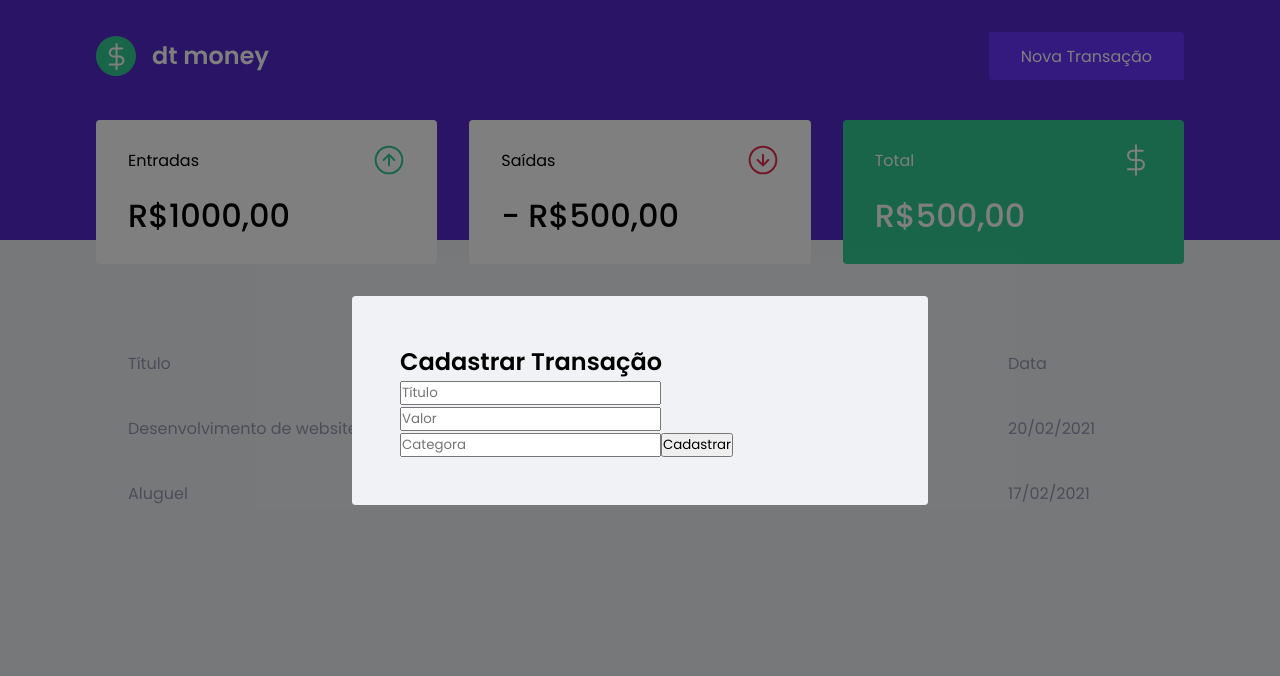
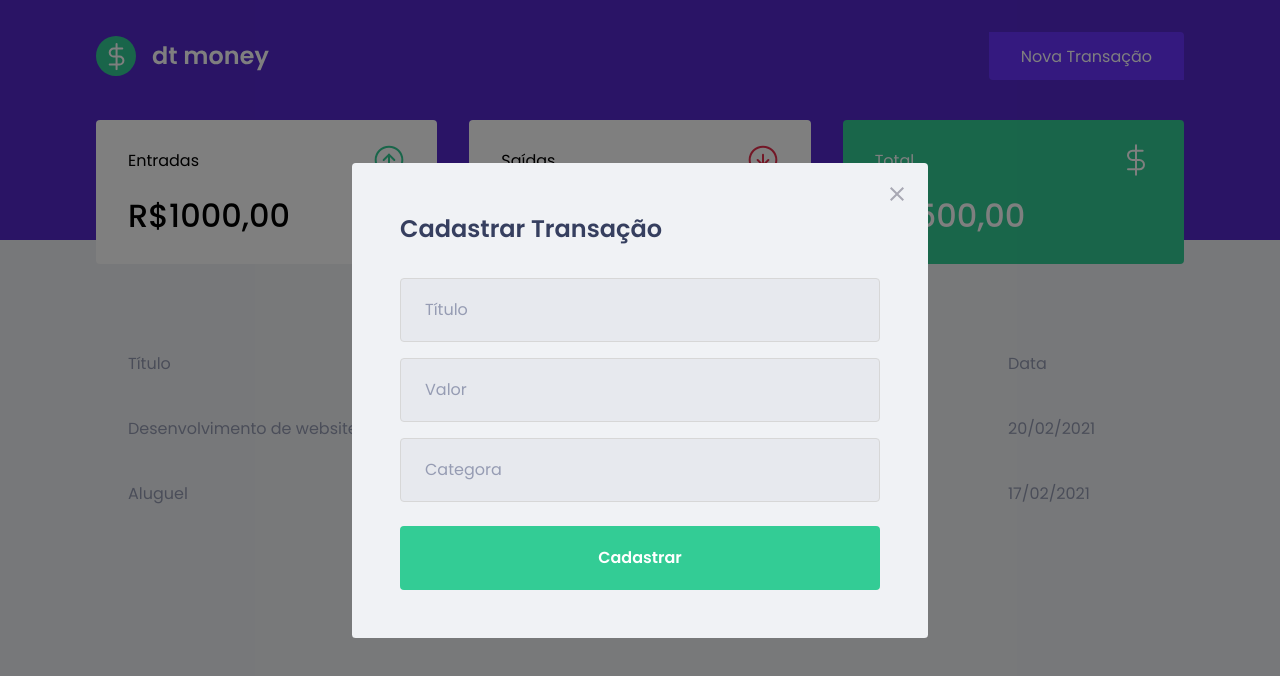
Before and after one commit to MauroBraga/dtmoney, a React (Create React App) app: page / in a window 1280 px wide. Both pictures are taken after a click on the button "Nova Transação". Shown: the top 676 px of the page. Built offline with nearby package versions, Linux system fonts and the light colour scheme; no server answers; what miragejs would draw is missing.

Commit message:
Estilizando modal

```diff
--- a/src/App.tsx
+++ b/src/App.tsx
@@ -1,10 +1,10 @@
 import { Dashboard } from './components/Dashboard';
 import { Header } from './components/Header';
-import { GlobalStyle } from './styles/global';
 import Modal from 'react-modal';
 import { useState } from 'react';
 import NewTransactionModal from './components/NewTransactionModal';
 
+import { GlobalStyle } from './styles/global';
 
 Modal.setAppElement('#root');
 
@@ -22,7 +22,7 @@
 
   return (
     <>
-      <GlobalStyle/>
+      <GlobalStyle />
       <Header onOpenNewTransactionModal={handleOpenNewTransactionModalOpen} />
       <Dashboard/>
 
--- a/src/components/NewTransactionModal/index.tsx
+++ b/src/components/NewTransactionModal/index.tsx
@@ -1,5 +1,5 @@
-import React from 'react';
 import Modal from 'react-modal';
+import closeImg from '../../assets/close.svg';
 import { Container } from './styles';
 
 interface NewTransactionModalProps {
@@ -14,6 +14,11 @@
             onRequestClose={onRequestClose}
             overlayClassName="react-modal-overlay"
             className="react-modal-content">
+
+        <button type="button" onClick={onRequestClose} className="react-modal-close">
+            <img src={closeImg} alt="Fechar modal" />
+        </button>
+
         <Container>
             <h2>Cadastrar Transação</h2>
 
--- a/src/components/NewTransactionModal/styles.ts
+++ b/src/components/NewTransactionModal/styles.ts
@@ -1,4 +1,46 @@
 import styled  from 'styled-components';
 
 
-export const Container = styled.form``;
+export const Container = styled.form`
+   h2 {
+    margin-bottom: 2rem;
+    font-size: 1.5rem;
+    color: var(--text-title);
+  }
+
+  input {
+    padding: 0 1.5rem;
+    width: 100%;
+    height: 4rem;
+    font-size: 1rem;
+    font-weight: 400;
+    background: #e7e9ee;
+    border: 1px solid #d7d7d7;
+    border-radius: 0.25rem;
+    &::placeholder {
+      color: var(--text-body);
+    }
+    & + input {
+      margin-top: 1rem;
+    }
+  }
+
+  button[type="submit"] {
+    width: 100%;
+    padding: 0 1.5rem;
+    height: 4rem;
+    background: var(--green);
+    color: #FFF;
+    border-radius: 0.25rem;
+    border: 0;
+    font-size: 1rem;
+    margin-top: 1.5rem;
+    font-weight: 600;
+    transition: filter 0.2s ease-in-out;
+
+    &:hover {
+      filter: brightness(0.9);
+    }
+  }
+
+`;
--- a/src/styles/global.ts
+++ b/src/styles/global.ts
@@ -82,4 +82,16 @@
         border-radius: 0.24rem;
     }
 
+    .react-modal-close {
+        position: absolute;
+        right: 1.5rem;
+        top:1.5rem;
+        border: 0;
+        background: transparent;
+        transition: filter 0.2s ease-in-out;
+        &:hover {
+            filter: brightness(0.9);
+        }
+    }
+
 `;
```
